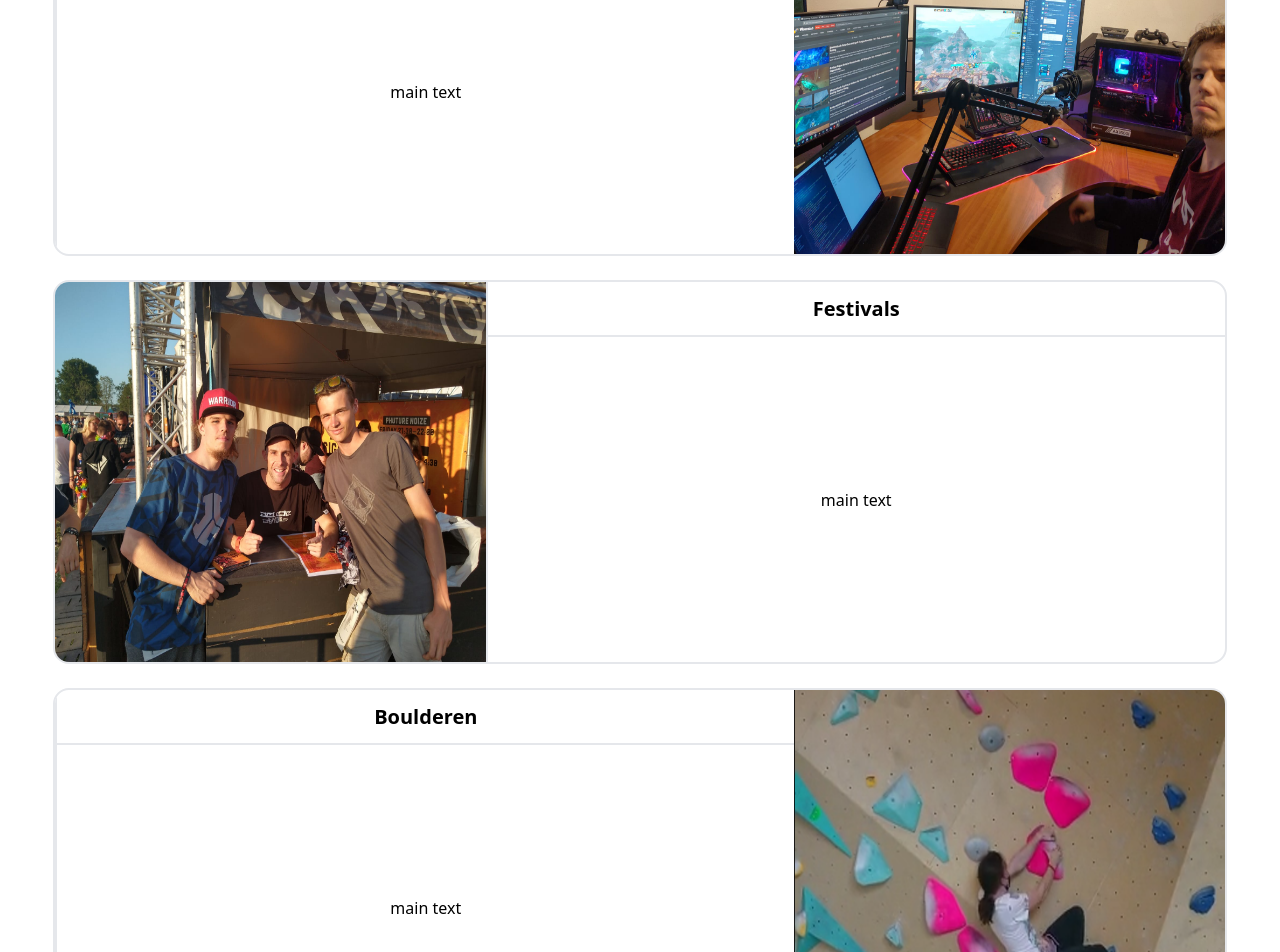
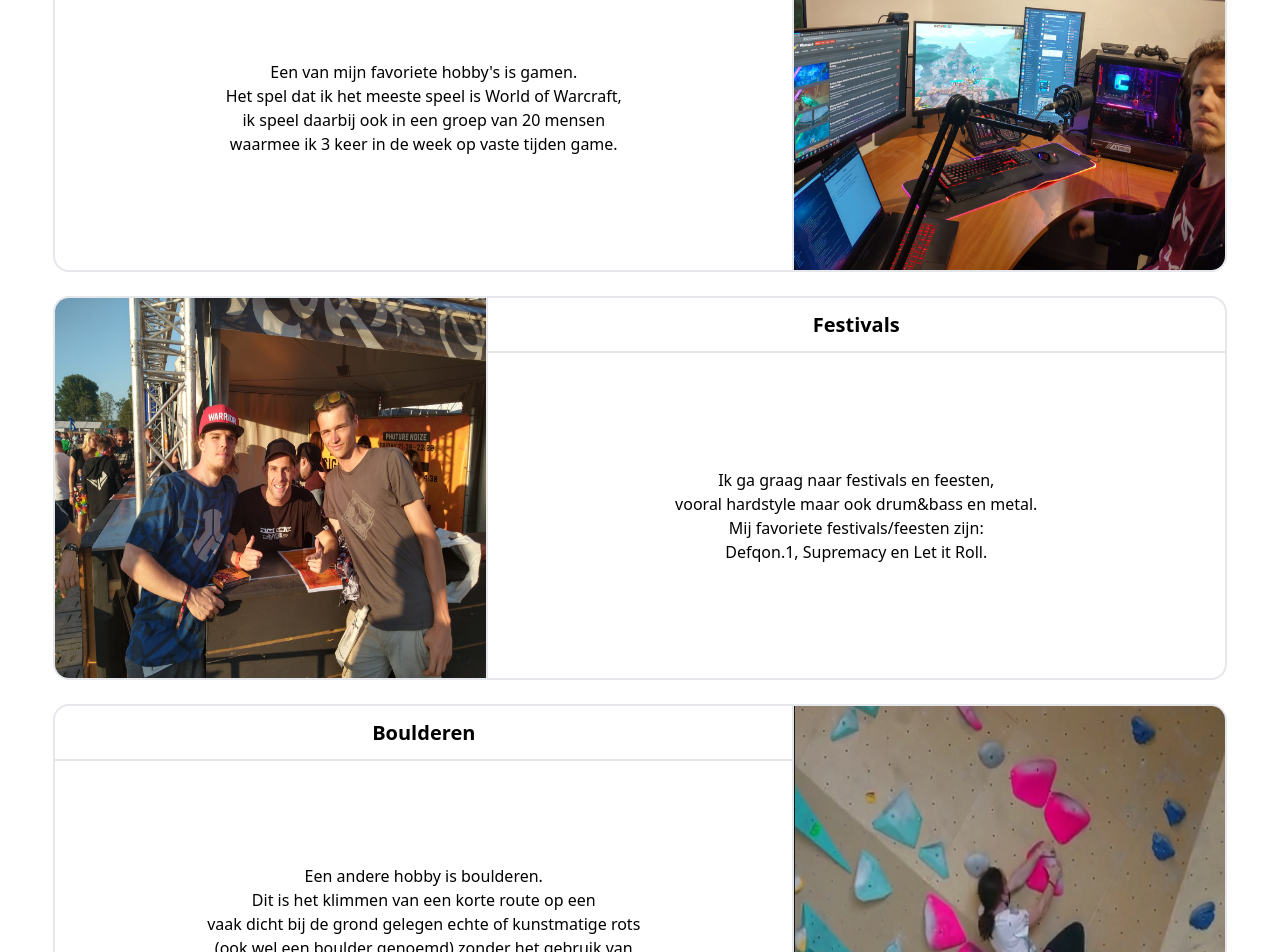
Before and after one commit to CedricKlaucke/portfolio, a Next.js app: page / in a window 1280 px wide. Shown: the part 200-1152 px from the top of the page. Built offline with nearby package versions, Linux system fonts and the light colour scheme.

Commit message:
added texts

```diff
--- a/pages/index.js
+++ b/pages/index.js
@@ -394,17 +394,20 @@
       {/* end side navbar */}
 
       {/* main content */}
-      <main className="flex flex-col w-full h-full space-y-6 mt-16 items-center">
+      <main className="flex flex-col w-full h-full space-y-6 mt-20 items-center">
         {/* 1st container */}
         {isDesktop ?
           /* desktop */
           <div className="flex flex-col md:flex-row w-11/12 md:h-96 border-2 rounded-2xl overflow-hidden dark:bg-black-100 dark:border-black-300">
-            <div className="flex flex-col w-full md:border-l-2 border-b-2 border-r-0 md:border-b-0 dark:border-black-300">
+            <div className="flex flex-col w-full md:border-r-2 border-b-2 border-r-0 md:border-b-0 dark:border-black-300">
               <div className="flex w-full border-b-2 h-16 items-center justify-center dark:border-black-300">
                 <span className="font-bold text-xl">Gamen</span>
               </div>
-              <div className="flex h-full items-center justify-center">
-                <span>main text</span>
+              <div className="flex flex-col h-full items-center justify-center">
+                <span>Een van mijn favoriete hobby's is gamen.</span>
+                <span>Het spel dat ik het meeste speel is World of Warcraft,</span>
+                <span>ik speel daarbij ook in een groep van 20 mensen</span>
+                <span>waarmee ik 3 keer in de week op vaste tijden game.</span>
               </div>
             </div>
             <div className="image relative flex">
@@ -426,8 +429,13 @@
               <div className="flex w-full border-b-2 h-16 items-center justify-center dark:border-black-300">
                 <span className="font-bold text-xl">Gamen</span>
               </div>
-              <div className="flex h-full items-center justify-center">
-                <span>main text</span>
+              <div className="flex flex-col h-full m-2 items-center justify-center">
+                <span>
+                  Een van mijn favoriete hobby's is gamen.
+                  Het spel dat ik het meeste speel is World of Warcraft,
+                  ik speel daarbij ook in een groep van 20 mensen
+                  waarmee ik 3 keer in de week op vaste tijden game.
+                </span>
               </div>
             </div>
             <div className="image relative flex">
@@ -465,8 +473,11 @@
               <div className="flex w-full border-b-2 h-16 items-center justify-center dark:border-black-300">
                 <span className="font-bold text-xl">Festivals</span>
               </div>
-              <div className="flex h-full items-center justify-center">
-                <span>main text</span>
+              <div className="flex flex-col h-full items-center justify-center">
+                <span>Ik ga graag naar festivals en feesten,</span>
+                <span>vooral hardstyle maar ook drum&bass en metal.</span>
+                <span>Mij favoriete festivals/feesten zijn:</span>
+                <span>Defqon.1, Supremacy en Let it Roll.</span>
               </div>
             </div>
           </div> :
@@ -476,8 +487,13 @@
               <div className="flex w-full border-b-2 h-16 items-center justify-center dark:border-black-300">
                 <span className="font-bold text-xl">Festivals</span>
               </div>
-              <div className="flex h-full items-center justify-center">
-                <span>main text</span>
+              <div className="flex flex-col h-full m-2 items-center justify-center">
+                <span>
+                  Ik ga graag naar festivals en feesten,
+                  vooral hardstyle maar ook drum&bass en metal.
+                  Mij favoriete festivals/feesten zijn:
+                  Defqon.1, Supremacy en Let it Roll.
+                </span>
               </div>
             </div>
             <div className="image relative flex">
@@ -499,12 +515,16 @@
         {isDesktop ?
           /* desktop */
           <div className="flex flex-col md:flex-row w-11/12 md:h-96 border-2 rounded-2xl overflow-hidden dark:bg-black-100 dark:border-black-300">
-            <div className="flex flex-col w-full md:border-l-2 border-b-2 border-r-0 md:border-b-0 dark:border-black-300">
+            <div className="flex flex-col w-full md:border-r-2 border-b-2 border-r-0 md:border-b-0 dark:border-black-300">
               <div className="flex w-full border-b-2 h-16 items-center justify-center dark:border-black-300">
                 <span className="font-bold text-xl">Boulderen</span>
               </div>
-              <div className="flex h-full items-center justify-center">
-                <span>main text</span>
+              <div className="flex flex-col h-full items-center justify-center">
+                <span>Een andere hobby is boulderen.</span>
+                <span>Dit is het klimmen van een korte route op een</span>
+                <span>vaak dicht bij de grond gelegen echte of kunstmatige rots</span>
+                <span>(ook wel een boulder genoemd) zonder het gebruik van</span>
+                <span>een touw of andere vorm van zekering.</span>
               </div>
             </div>
             <div className="image relative flex">
@@ -526,8 +546,14 @@
               <div className="flex w-full border-b-2 h-16 items-center justify-center dark:border-black-300">
                 <span className="font-bold text-xl">Boulderen</span>
               </div>
-              <div className="flex h-full items-center justify-center">
-                <span>main text</span>
+              <div className="flex flex-col h-full m-2 items-center justify-center">
+                <span>
+                  Een andere hobby is boulderen.
+                  Dit is het klimmen van een korte route op een
+                  vaak dicht bij de grond gelegen echte of kunstmatige rots
+                  (ook wel een boulder genoemd) zonder het gebruik van
+                  een touw of andere vorm van zekering.
+                </span>
               </div>
             </div>
             <div className="image relative flex">
```
